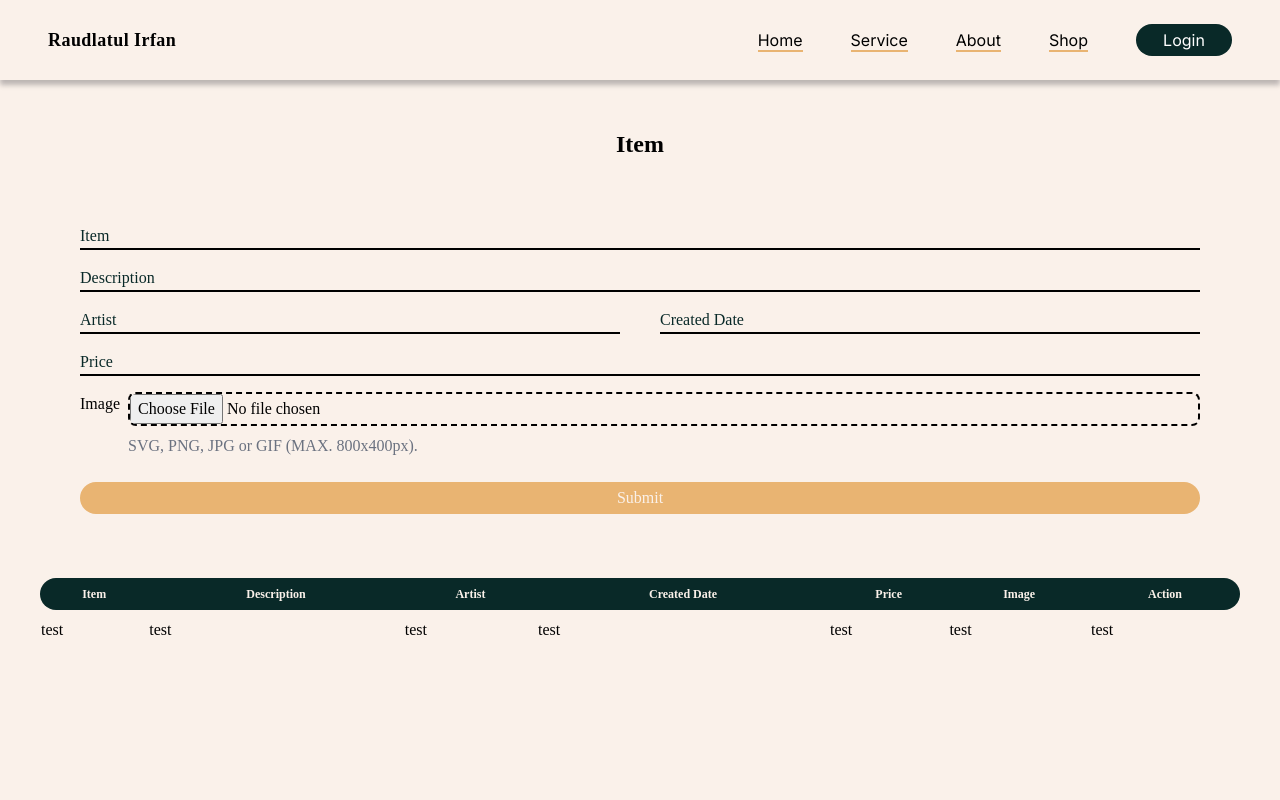
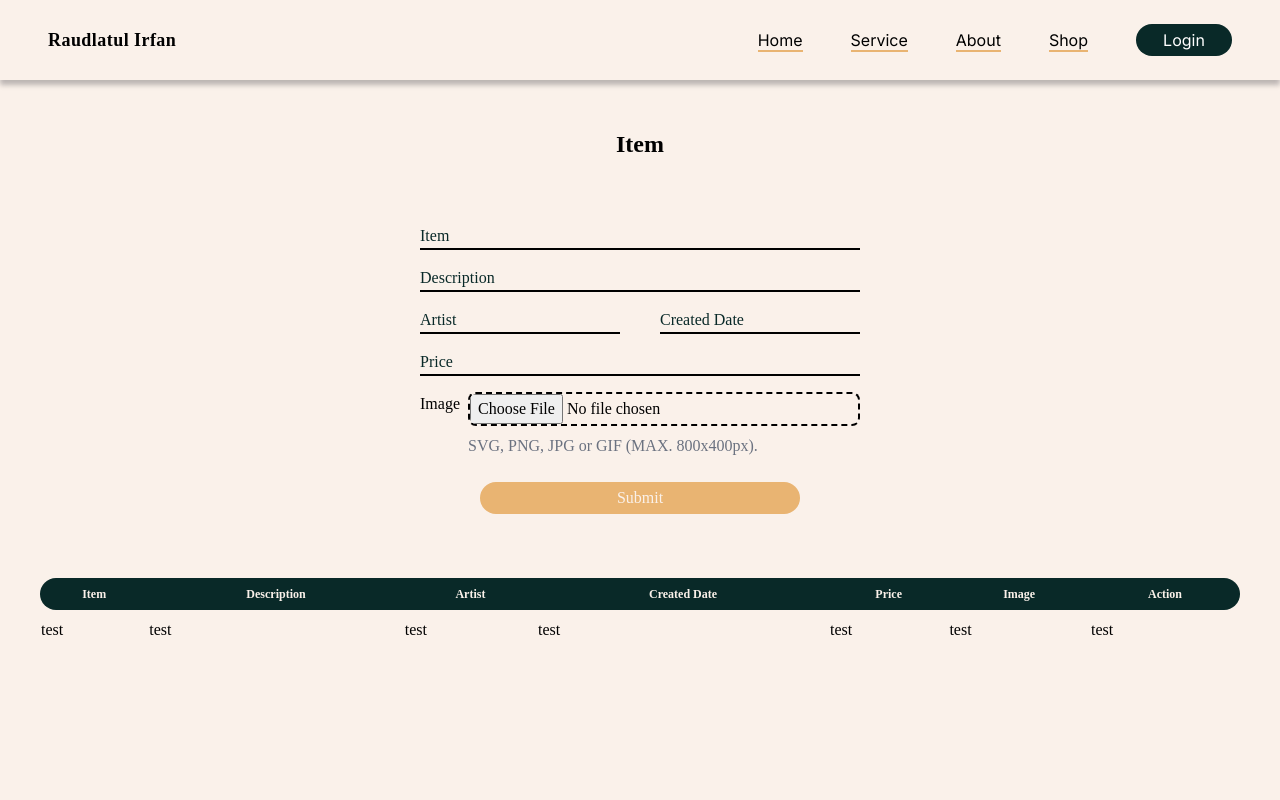
Before and after one commit to michaeltio/raudlatul_dummy, a Next.js app in the folder client/: page /admin/item in a window 1280 px wide. Shown: the top 800 px of the page. Built offline with nearby package versions, Linux system fonts and the light colour scheme.

Commit message:
Item Done

```diff
--- a/client/src/app/admin/item/page.jsx
+++ b/client/src/app/admin/item/page.jsx
@@ -7,7 +7,7 @@ const EditItem = () => {
         <h1 className="text-2xl font-black">Item</h1>
       </div>
 
-      <div className="mx-10 flex flex-col gap-6">
+      <div className="mx-10 flex flex-col gap-6 items-center">
         <div className="flex flex-col justify-center gap-4">
           <input
             type="text"
@@ -49,7 +49,7 @@ const EditItem = () => {
             </div>
           </div>
         </div>
-        <button className="w-full h-8 rounded-full bg-[#E9B472] text-[#FAF1EA]">Submit</button>
+        <button className="w-80 h-8 rounded-full bg-[#E9B472] text-[#FAF1EA]">Submit</button>
       </div>
 
       <div className="w-full">
```
